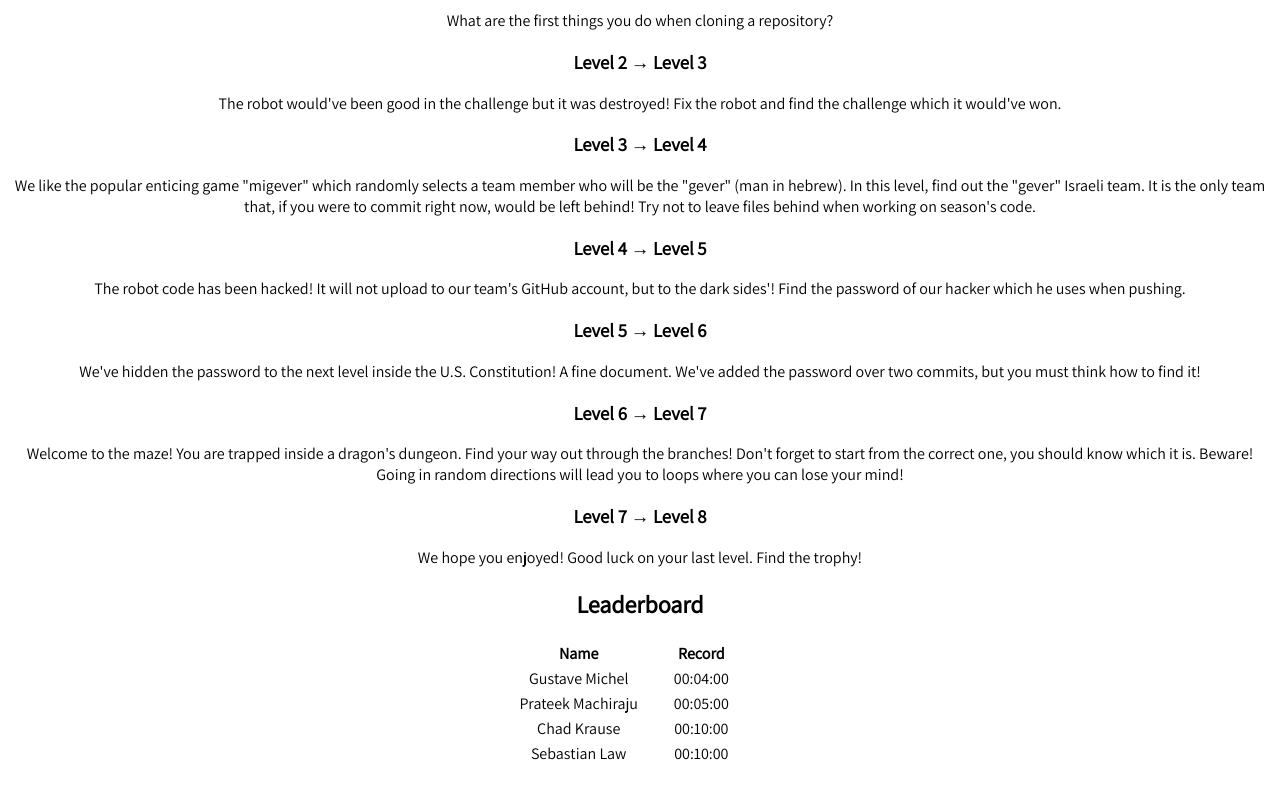
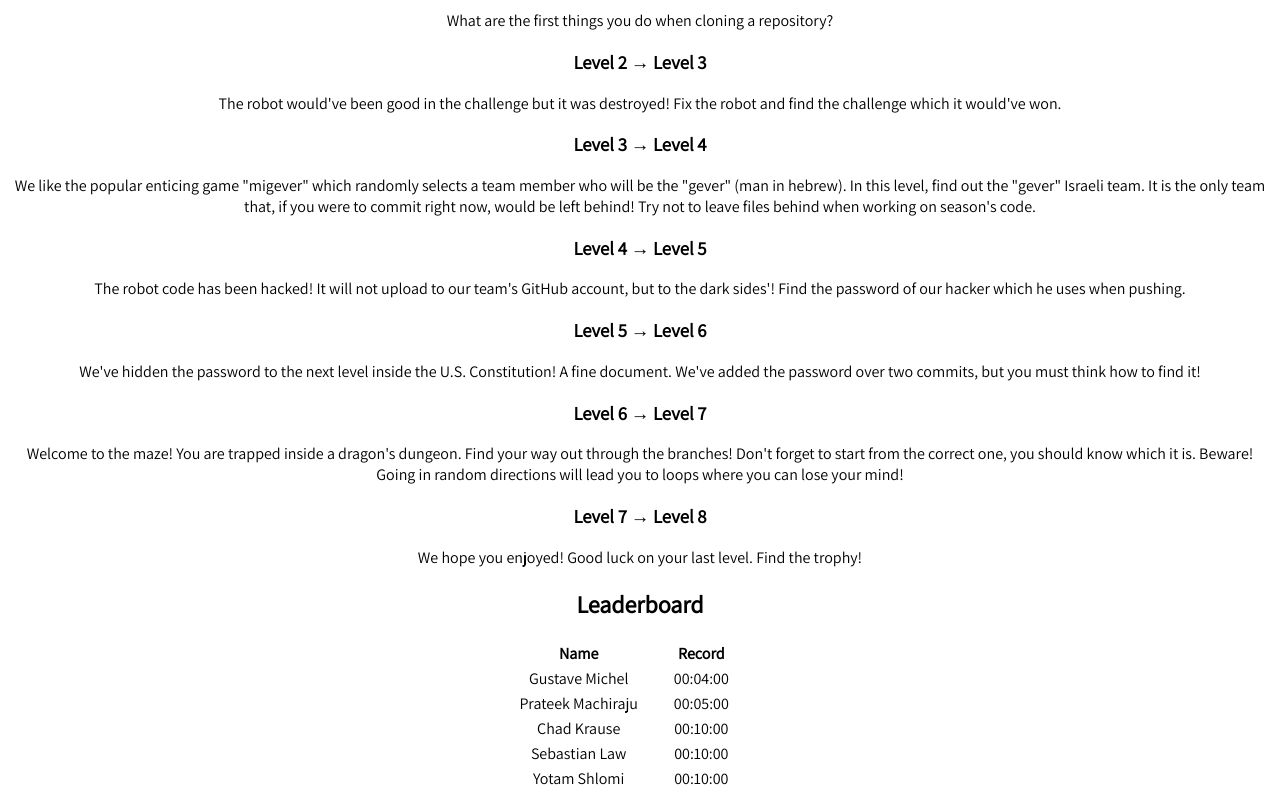
Before and after one commit to MisCar/miscar.github.io, a plain HTML site: page index.html in a window 1280 px wide. Shown: the part 392-1192 px from the top of the page. Before the commit the page ends 1167 px from the top, so only its background shows below. Drawn offline with Linux system fonts and the light colour scheme.

Commit message:
Added Yotam

```diff
--- a/index.html
+++ b/index.html
@@ -62,6 +62,10 @@
                     <td>Sebastian Law</td>
                     <td>00:10:00</td>
                 </tr>
+                <tr>
+                    <td>Yotam Shlomi</td>
+                    <td>00:10:00</td>
+                </tr>
             </tbody>
         </table>
     </body>
```
